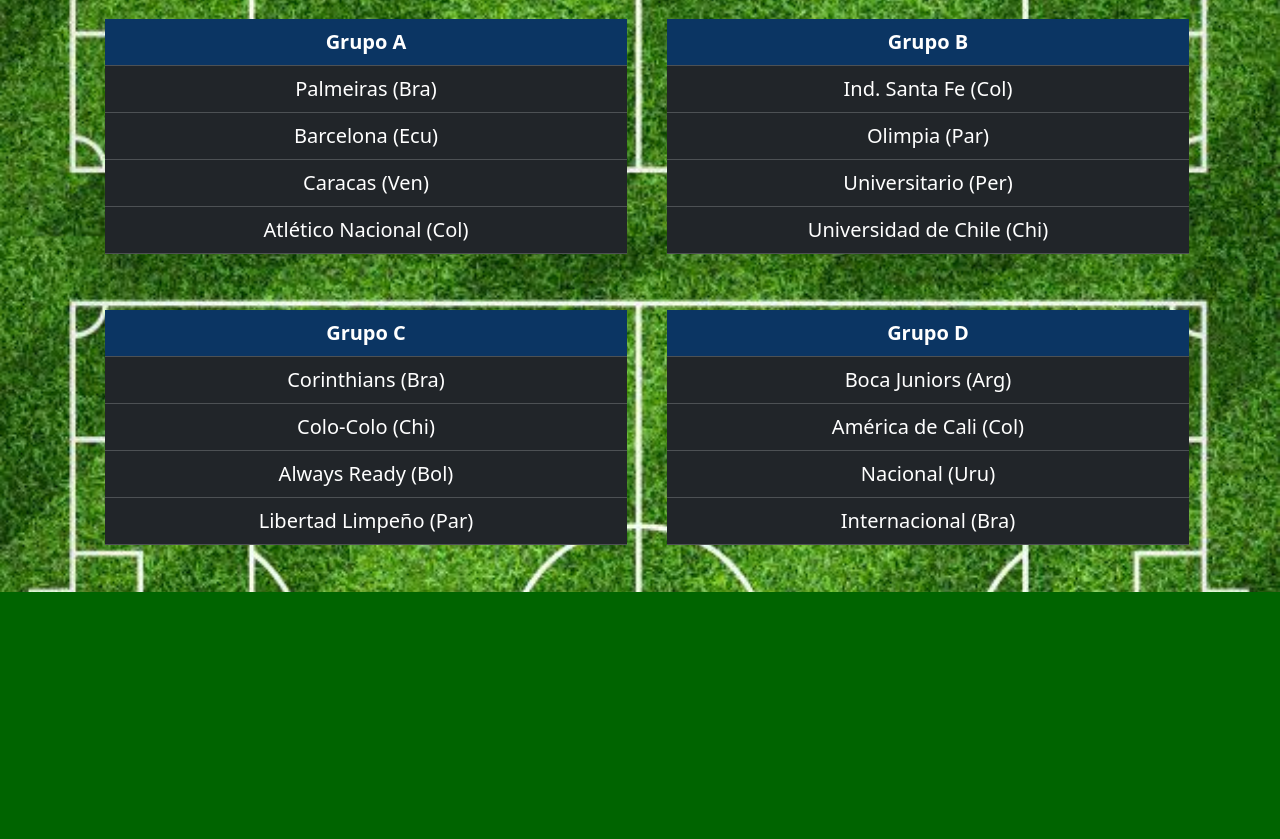
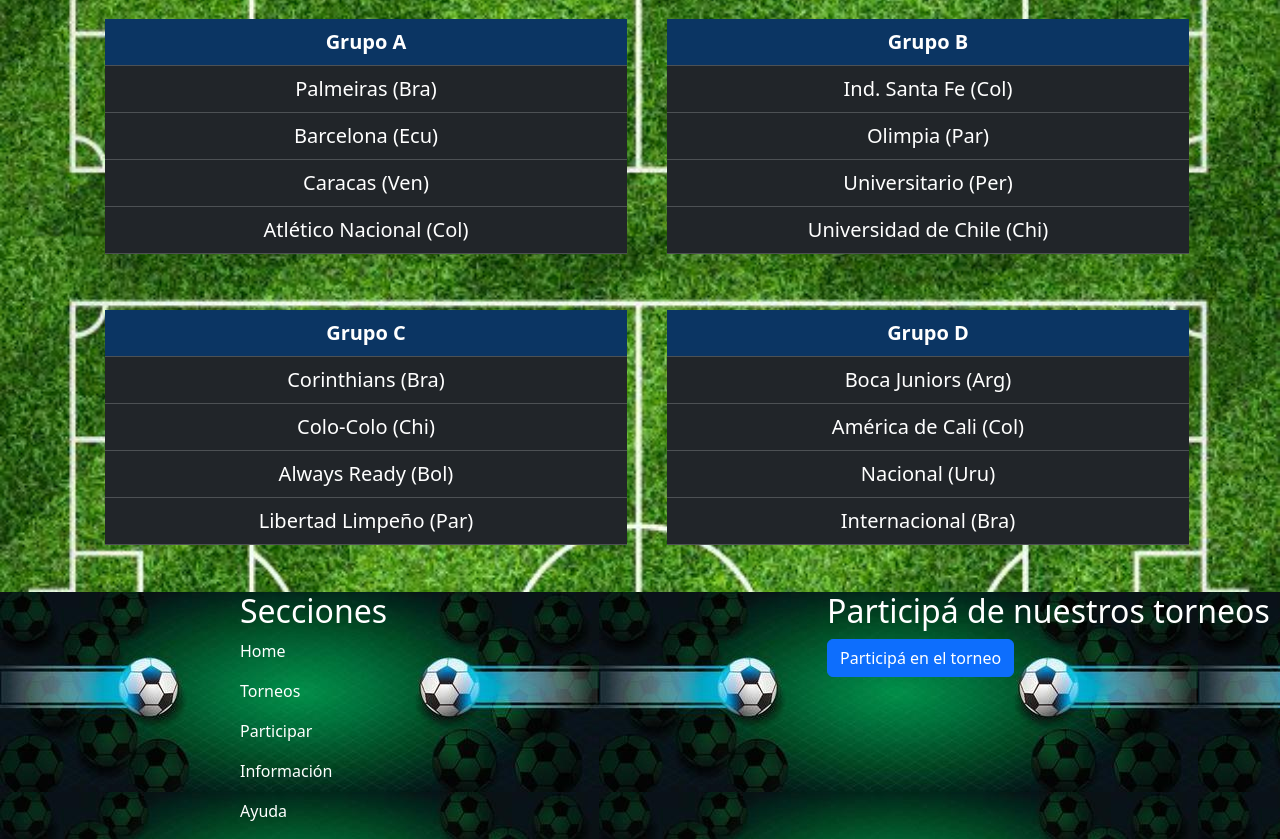
Before and after one commit to bentosmariano33/ProdEM, a plain HTML site: page Páginas/index.html in a window 1280 px wide. Shown: the part 592-1431 px from the top of the page. Before the commit the page ends 1184 px from the top, so only its background shows below. Drawn offline with nearby package versions, Linux system fonts and the light colour scheme.

```diff
--- a/Páginas/index.html
+++ b/Páginas/index.html
@@ -292,8 +292,23 @@
             </div>
         </div>
     </section>
-    <footer>
-
+    <footer class="footer">
+        <div class="seccion1">
+          <h2>Secciones</h2>
+          <p>Home</p>
+          <p>Torneos</p>
+          <p>Participar</p>
+          <p>Información</p>
+          <p>Ayuda</p>
+        </div>
+        <div class="seccion2">
+            <h2>Participá de nuestros torneos</h2>
+            <div class="d-grid gap-2">
+                <a href="Torneos.html" style="text-decoration: none;">
+                <button class="btn btn-primary" type="button">Participá en el torneo</button>
+                </a>
+            </div>
+        </div>
     </footer>
     <script src="https://cdn.jsdelivr.net/npm/bootstrap@5.3.2/dist/js/bootstrap.bundle.min.js" integrity="sha384-C6RzsynM9kWDrMNeT87bh95OGNyZPhcTNXj1NW7RuBCsyN/o0jlpcV8Qyq46cDfL" crossorigin="anonymous"></script>
 </body>
--- a/Páginas/style.css
+++ b/Páginas/style.css
@@ -105,3 +105,20 @@
     position: fixed;
     z-index: 99;
 }
+
+.footer{
+    display: flex;
+    flex-direction: row;
+    background-image: url(/Imagenes/Header_definitivo.jpg);
+}
+
+.seccion1{
+    color: white;
+    padding-left: 30vh;
+}
+
+
+.seccion2{
+    color: white;
+    padding-left: 55vh;
+}
```
